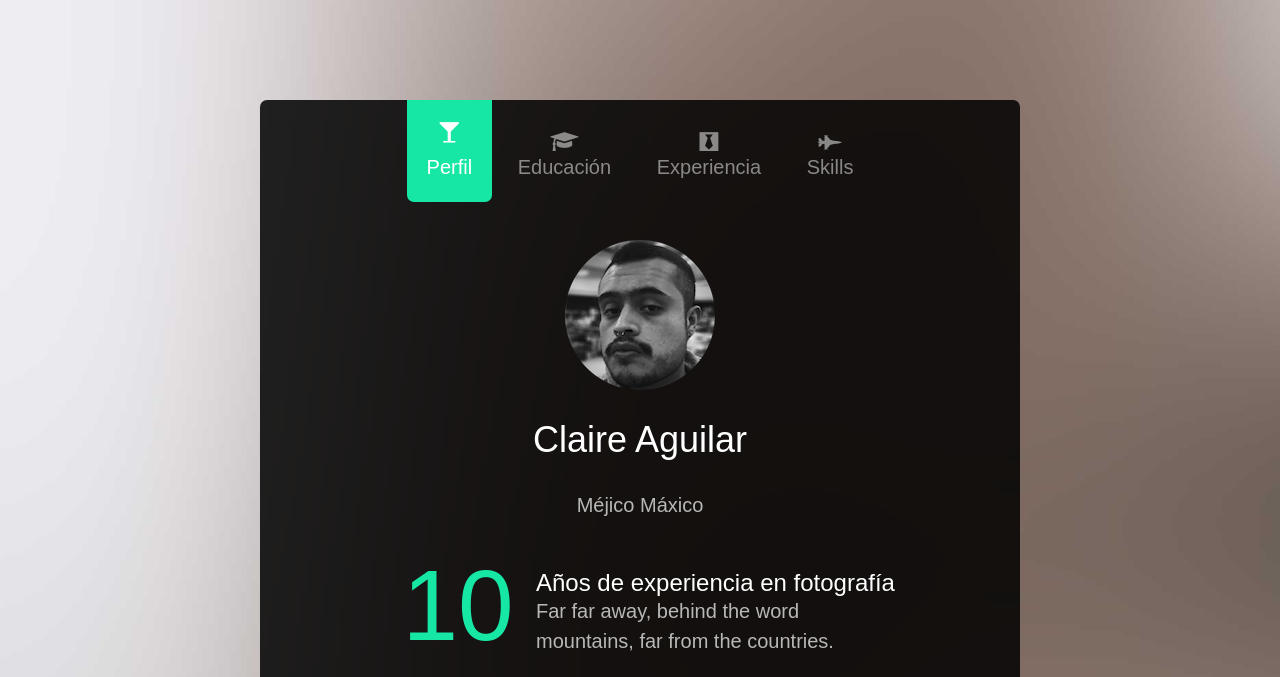
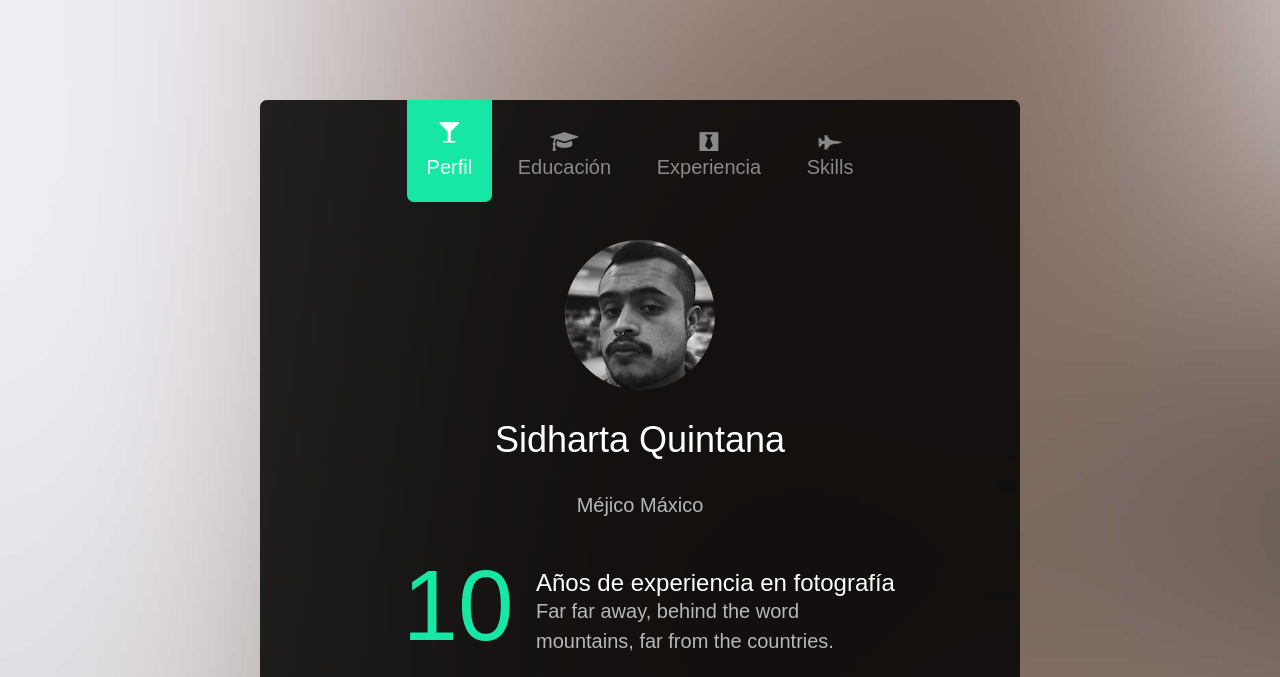
Before and after one commit to SidhartaQuintana/procesoquatro, a plain HTML site: page index.html in a window 1280 px wide. Shown: the top 677 px of the page. Drawn offline with Linux system fonts and the light colour scheme; files whose address does not match are found by name.

Commit message:
no message

```diff
--- a/index.html
+++ b/index.html
@@ -77,7 +77,7 @@
 							<figure>
 								<img src="images/sidh.png" alt="Sidharta Quintana">
 							</figure>
-							<h1>Claire Aguilar</h1>
+							<h1>Sidharta Quintana</h1>
 							<p>Méjico Máxico</p>
 						</div>
 					</div>
```
